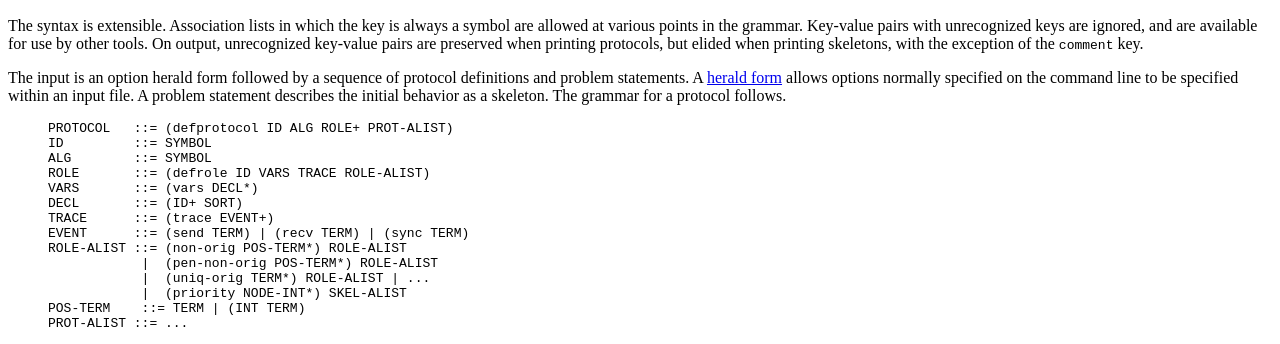
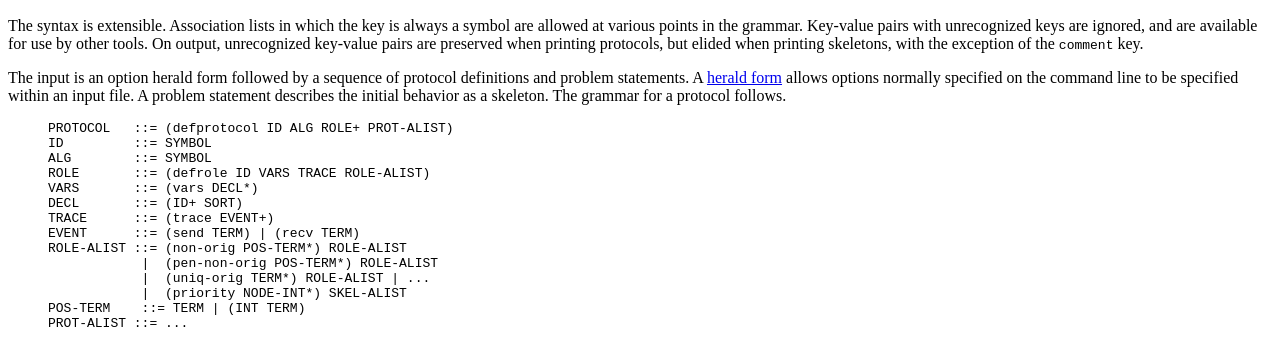
Before and after one commit to mitre/cpsa, a plain HTML site: page doc/cpsauser.html in a window 1280 px wide. Shown: the part 961-1305 px from the top of the page. Drawn offline with Linux system fonts and the light colour scheme.

Commit message:
remove sync events from master branch

```diff
--- a/doc/cpsauser.html
+++ b/doc/cpsauser.html
@@ -137,7 +137,7 @@ ROLE       ::= (defrole ID VARS TRACE ROLE-ALIST)
 VARS       ::= (vars DECL*)
 DECL       ::= (ID+ SORT)
 TRACE      ::= (trace EVENT+)
-EVENT      ::= (send TERM) | (recv TERM) | (sync TERM)
+EVENT      ::= (send TERM) | (recv TERM)
 ROLE-ALIST ::= (non-orig POS-TERM*) ROLE-ALIST
             |  (pen-non-orig POS-TERM*) ROLE-ALIST
             |  (uniq-orig TERM*) ROLE-ALIST | ...
```
Also changed, not shown: 13 other files.
